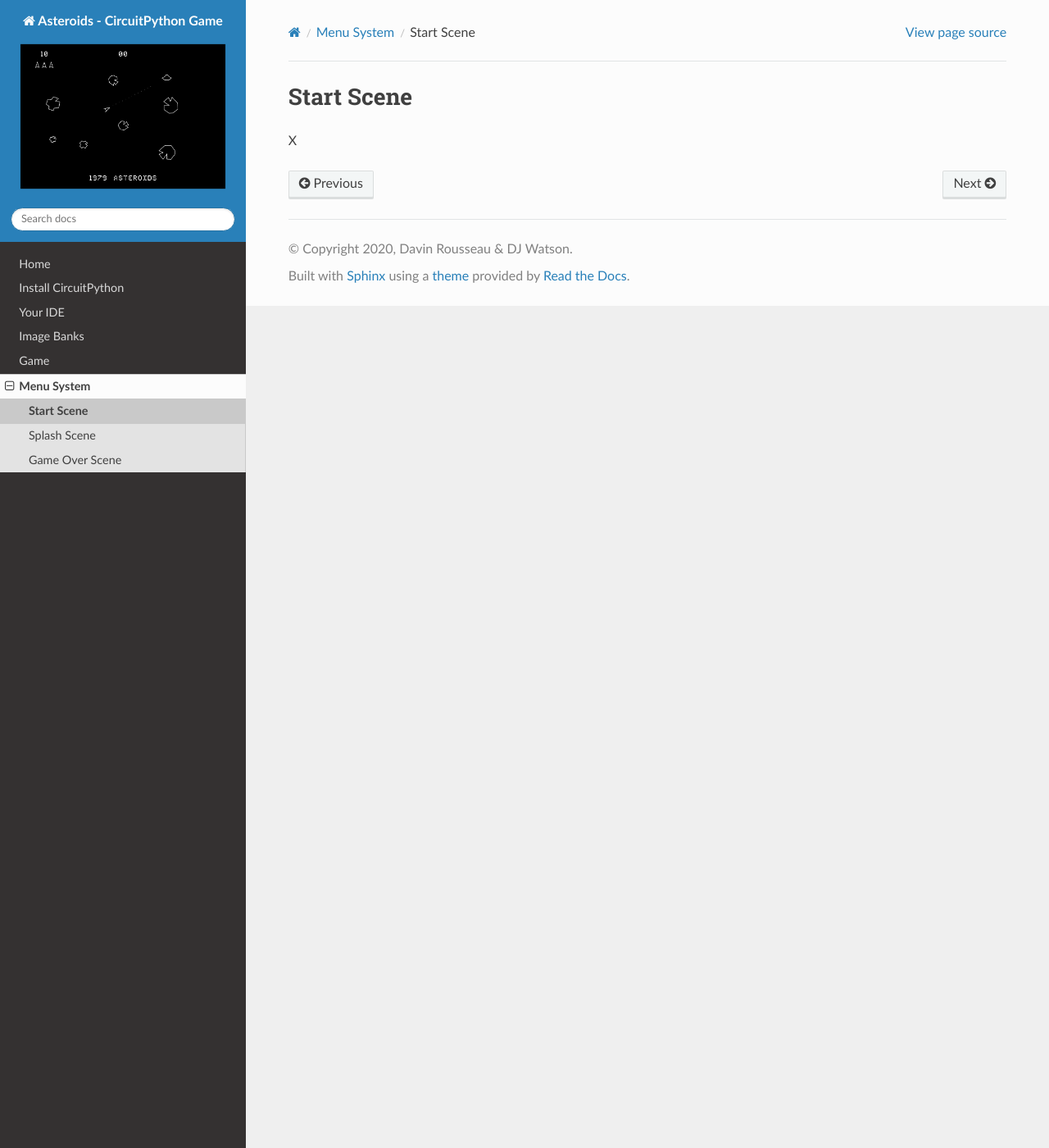
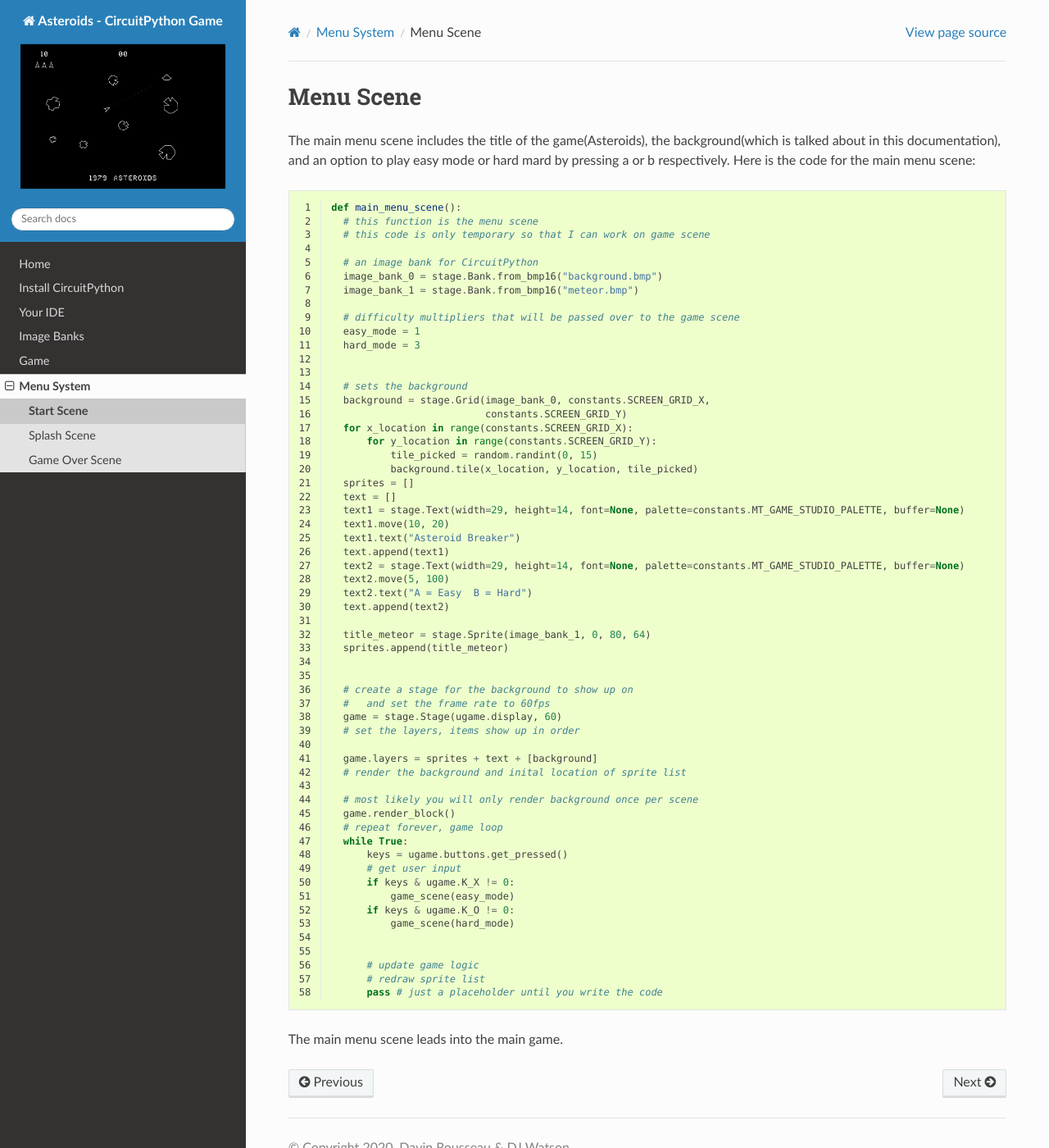
Before and after one commit to Davin-Rousseau/ICS3U-2019-Group6, a Sphinx documentation site: the page built from docs/menu/start_scene.rst, in a window 1280 px wide and 1400 px high. Shown: the whole window at 82% size. Built offline with Sphinx 7.4.7 and the Read the Docs theme 2.0.0, drawn with Linux system fonts in a browser that asks for light colours.

Commit message:
Update start_scene.rst

```diff
--- a/docs/menu/start_scene.rst
+++ b/docs/menu/start_scene.rst
@@ -1,6 +1,70 @@
 .. _start_scene:
 
-Start Scene
+Menu Scene
 ===========
 
-X
+The main menu scene includes the title of the game(Asteroids), the background(which is talked about in this documentation), and an option to play easy mode or hard mard by pressing a or b respectively. Here is the code for the main menu scene:
+
+.. code-block:: python
+  :linenos:
+
+  def main_menu_scene():
+    # this function is the menu scene
+    # this code is only temporary so that I can work on game scene
+
+    # an image bank for CircuitPython
+    image_bank_0 = stage.Bank.from_bmp16("background.bmp")
+    image_bank_1 = stage.Bank.from_bmp16("meteor.bmp")
+
+    # difficulty multipliers that will be passed over to the game scene
+    easy_mode = 1
+    hard_mode = 3
+
+
+    # sets the background
+    background = stage.Grid(image_bank_0, constants.SCREEN_GRID_X,
+                            constants.SCREEN_GRID_Y)
+    for x_location in range(constants.SCREEN_GRID_X):
+        for y_location in range(constants.SCREEN_GRID_Y):
+            tile_picked = random.randint(0, 15)
+            background.tile(x_location, y_location, tile_picked)
+    sprites = []
+    text = []
+    text1 = stage.Text(width=29, height=14, font=None, palette=constants.MT_GAME_STUDIO_PALETTE, buffer=None)
+    text1.move(10, 20)
+    text1.text("Asteroid Breaker")
+    text.append(text1)
+    text2 = stage.Text(width=29, height=14, font=None, palette=constants.MT_GAME_STUDIO_PALETTE, buffer=None)
+    text2.move(5, 100)
+    text2.text("A = Easy  B = Hard")
+    text.append(text2)
+
+    title_meteor = stage.Sprite(image_bank_1, 0, 80, 64)
+    sprites.append(title_meteor)
+
+
+    # create a stage for the background to show up on
+    #   and set the frame rate to 60fps
+    game = stage.Stage(ugame.display, 60)
+    # set the layers, items show up in order
+
+    game.layers = sprites + text + [background]
+    # render the background and inital location of sprite list
+
+    # most likely you will only render background once per scene
+    game.render_block()
+    # repeat forever, game loop
+    while True:
+        keys = ugame.buttons.get_pressed()
+        # get user input
+        if keys & ugame.K_X != 0:
+            game_scene(easy_mode)
+        if keys & ugame.K_O != 0:
+            game_scene(hard_mode)
+
+
+        # update game logic
+        # redraw sprite list
+        pass # just a placeholder until you write the code
+
+The main menu scene leads into the main game.
```
